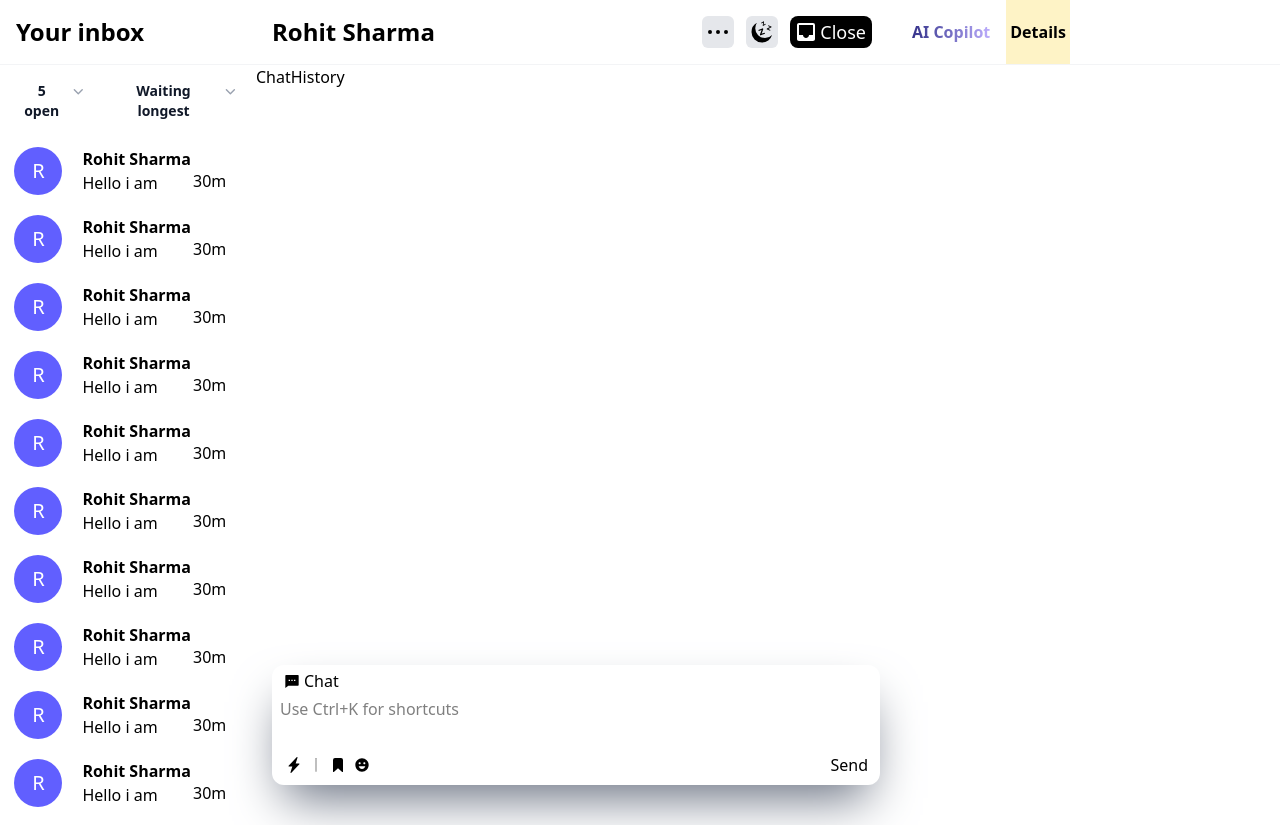
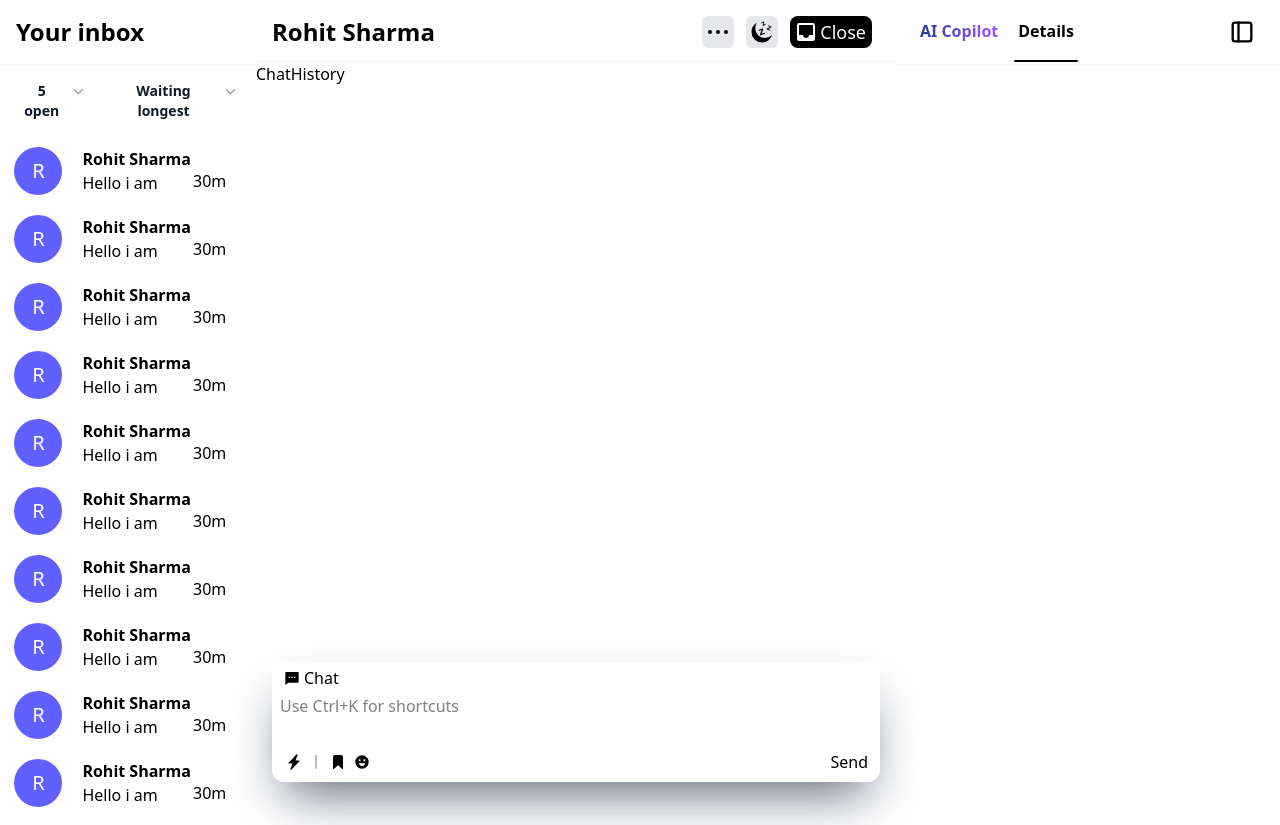
Before and after one commit to VaricelaZoster/Intercom, a React (Vite) app in the folder intercom/: page / in a window 1280 px wide. Built offline with nearby package versions, Linux system fonts and the light colour scheme.

Commit message:
Styled AIChat Header a bit

```diff
--- a/intercom/src/AIChatComponents/AIChatHeader.jsx
+++ b/intercom/src/AIChatComponents/AIChatHeader.jsx
@@ -1,14 +1,34 @@
-import React from 'react'
+import React, { useState } from 'react'
+import { TbLayoutSidebar } from "react-icons/tb";
+import AIChatSidebar from './AIChatSidebar';
 
 const AIChatHeader = () => {
+  const [selected, setSelected] = useState(false);
+  const [isVisible, setIsVisible] = useState(false);
   return (
-    <div className='flex flex-auto gap-3 border-b-1 border-gray-100 pl-3'>
-        <div className='flex items-center font-semibold cursor-pointer h-16 px-1 bg-gradient-to-r from-indigo-900 to-violet-300 bg-clip-text text-transparent'>
-            AI Copilot
-        </div>
-        <div className='flex items-center font-semibold cursor-pointer bg-amber-100 h-16 px-1'>
-            Details
-        </div>
+    <div className={`flex justify-between overflow-x-hidden flex-auto gap-3 border-b-1 border-gray-100 pl-3 `}>
+      <div className='flex flex-auto gap-3 pl-2 items-center'>
+        <div
+        className={`relative flex items-center bg-amber-300 font-semibold cursor-pointer h-16 px-1 bg-gradient-to-r from-blue-900 to-violet-500 to-80% bg-clip-text text-transparent border-b-2 border-transparent after:content-[''] after:absolute after:left-0 after:bottom-0 after:w-full after:h-0.5 after:rounded after:pointer-events-none ${selected ? 'after:bg-gradient-to-r after:from-blue-800 after:to-violet-500 after:h-0.5' : 'after:bg-transparent'}`}
+        onClick={() => setSelected(true)}
+      >
+        AI Copilot
+      </div>
+      <div
+        className={`relative flex cursor-pointer items-center font-semibold cursor-pointerS h-16 px-1 border-b-2 border-transparent after:content-[''] after:absolute after:left-0 after:bottom-0 after:w-full after:h-0.5 after:rounded after:pointer-events-none ${!selected ? 'after:bg-black after:h-0.5' : 'after:bg-transparent'}`}
+        onClick={() => setSelected(false)}
+      >
+        Details
+      </div>
+      </div>
+      <div onClick={() => setIsVisible(!isVisible)} className='flex flex-auto justify-end items-center pr-5 '>
+        <TbLayoutSidebar className='h-9 w-9 hover:bg-gray-200 p-1 rounded-md transition duration-150 ease-linear'/>
+      </div>
+      {
+        isVisible && (
+          <AIChatSidebar/>
+        )
+      }
     </div>
   )
 }
--- /dev/null
+++ b/intercom/src/AIChatComponents/AIChatSidebar.jsx
@@ -0,0 +1,9 @@
+import React from 'react'
+
+const AIChatSidebar = () => {
+  return (
+    <div>AIChatSidebar</div>
+  )
+}
+
+export default AIChatSidebar
--- a/intercom/src/ChatComponents/ChatHeader.jsx
+++ b/intercom/src/ChatComponents/ChatHeader.jsx
@@ -6,7 +6,7 @@ import { MdInbox } from "react-icons/md";
 
 const ChatHeader = () => {
   return (
-    <div className='flex flex-auto justify-between border-b-1 border-gray-100 p-4 pb-[5-1px]'>
+    <div className='flex flex-auto justify-between border-b-1 border-gray-100 p-4 pb-[13px]'>
         <div className='font-bold text-2xl'>Rohit Sharma</div>
         <div className='flex items-center gap-3 pr-2 [@media(max-width:480px)]:flex-col'>
             <EllipsisHorizontalIcon className="h-8 w-8 transition duration-200 linear bg-gray-200 text-black rounded-md hover:bg-gray-300"/>
```
